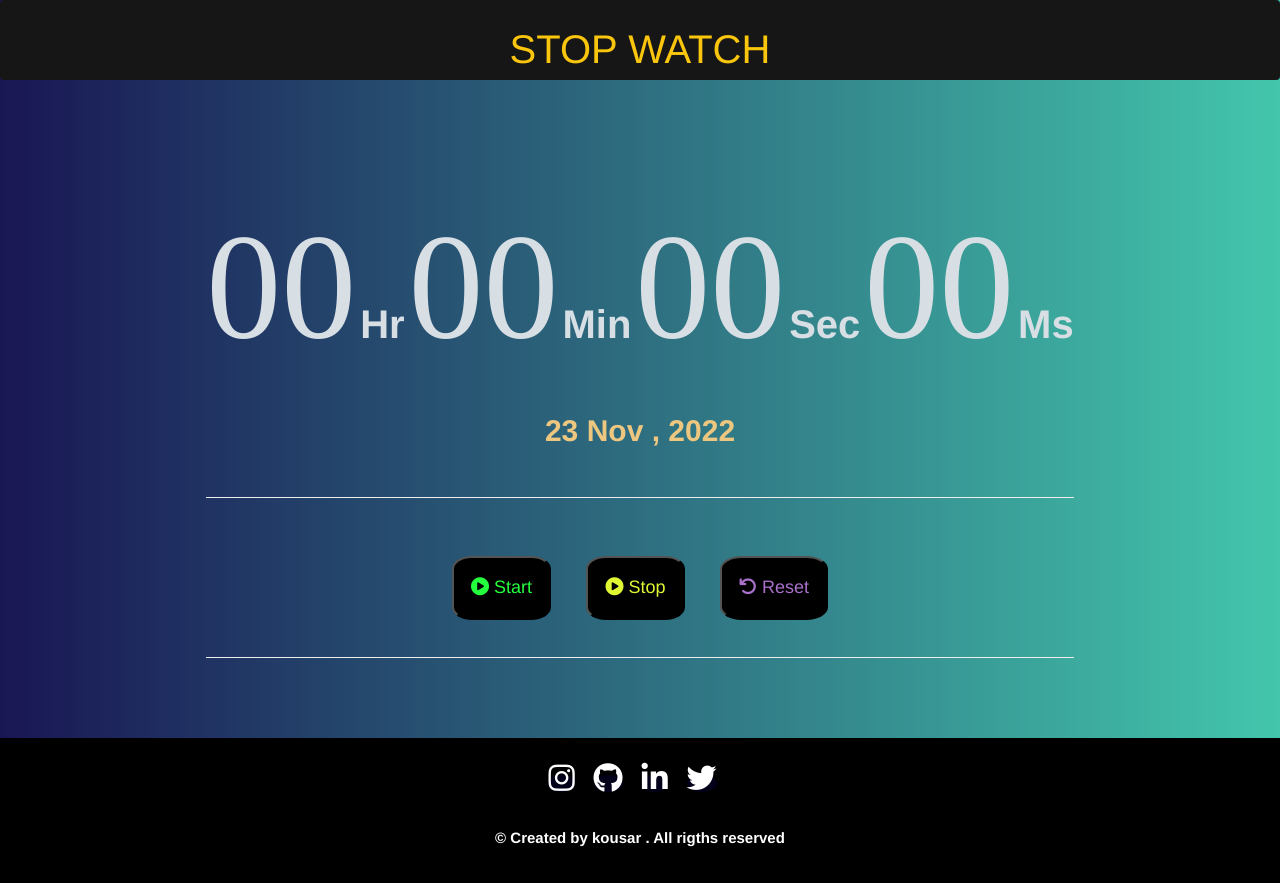
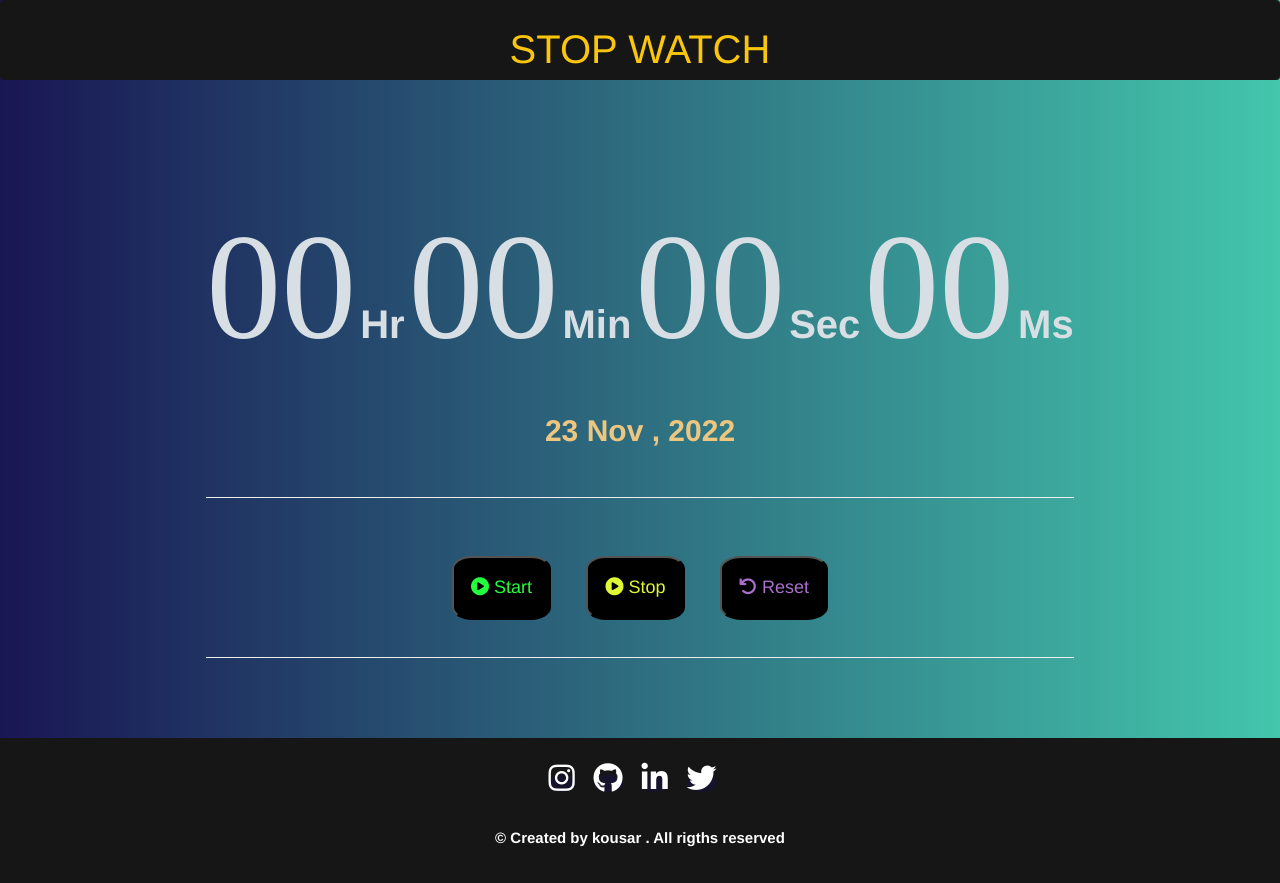
Before and after one commit to Kousar09/StopWatch, a plain HTML site: page index.html in a window 1280 px wide. Drawn offline with nearby package versions, Linux system fonts and the light colour scheme.

Commit message:
Update style.css

```diff
--- a/style.css
+++ b/style.css
@@ -179,7 +179,7 @@ nav p{
     font-size: 30px;
   }
 .footer {
-    background-color: black;
+    background-color: rgb(22, 22, 22);
     color: #fff;
     text-align: center;
     font-weight: 600;
```
